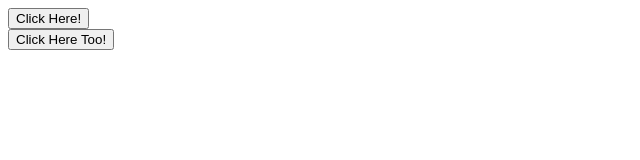
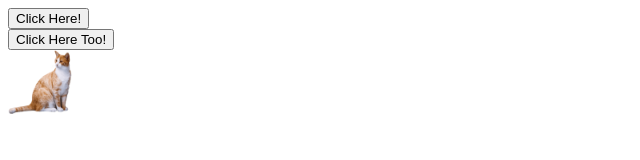
Before and after one commit to meteornium/JavaScript-Projects, a plain HTML site: page Project_Functions/index.html in a window 1280 px wide. Shown: the whole page, without its empty margins (0-640 px from the left). Drawn offline with Linux system fonts and the light colour scheme.

Commit message:
Event JS and Image
More event functionality and JS functions. Image added for HTML event

```diff
--- a/Project_Functions/JS/main.js
+++ b/Project_Functions/JS/main.js
@@ -13,3 +13,13 @@ function concat() {
     sent += " Adam.";
     document.getElementById("concat").innerHTML = sent;
 }
+
+function normalImg(x) {
+    x.style.height = "64px";
+    x.style.width = "64px";
+}
+
+function bigImg(x) {
+    x.style.height = "128px";
+    x.style.width = "128px";
+}
--- a/Project_Functions/index.html
+++ b/Project_Functions/index.html
@@ -14,5 +14,8 @@
         <button onclick="myFunction()" id="fave_color">
             Click Here Too!
         </button>
+        <br>
+        <img onmouseover="bigImg(this)" onmouseout="normalImg(this)" id="" src="images/cat.png" alt="Cat" height="64px" width="64px">
+        </img>
     </body>
 </html>
```
Also changed, not shown: Project_Functions/images/cat.png (added).
